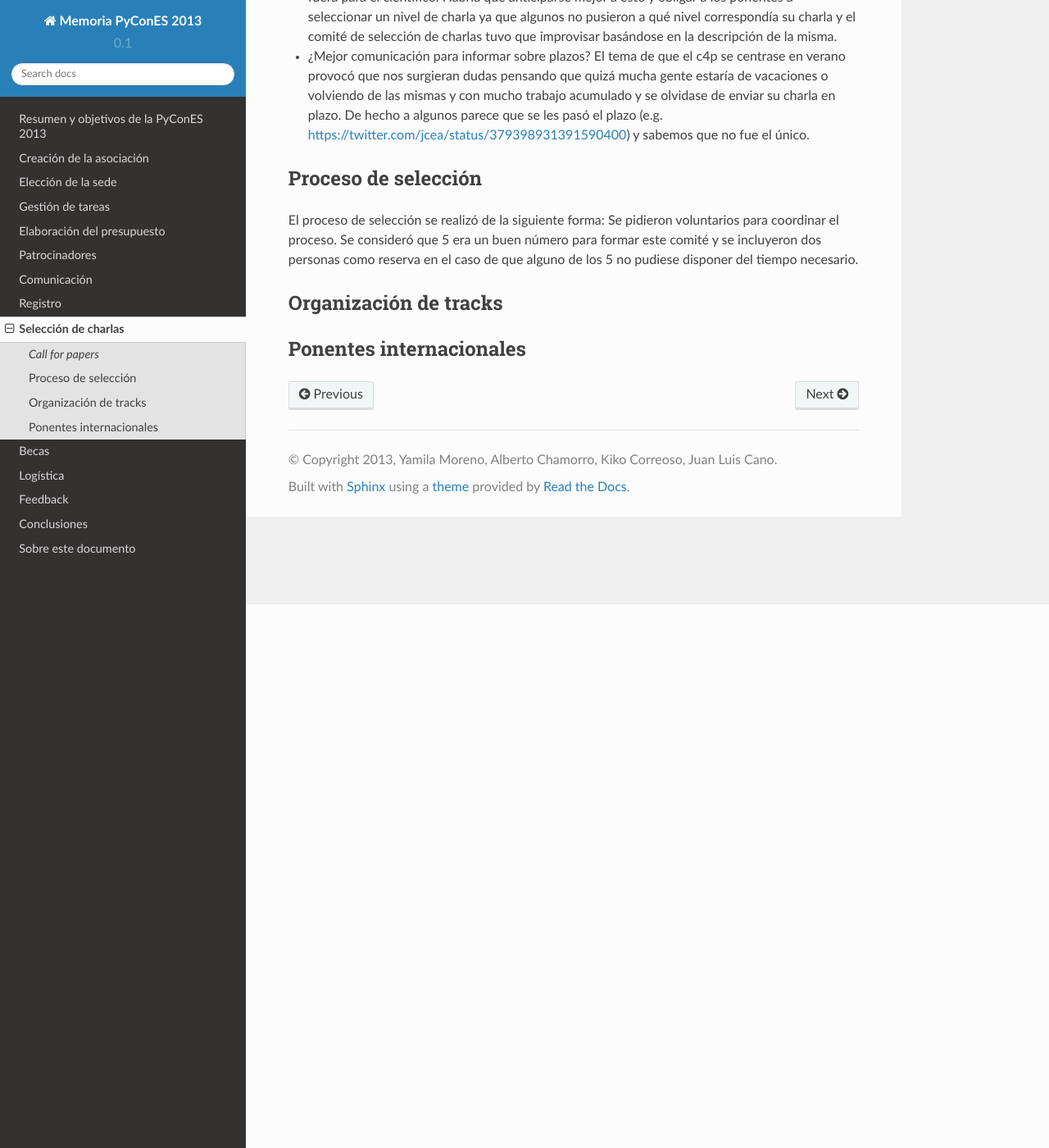
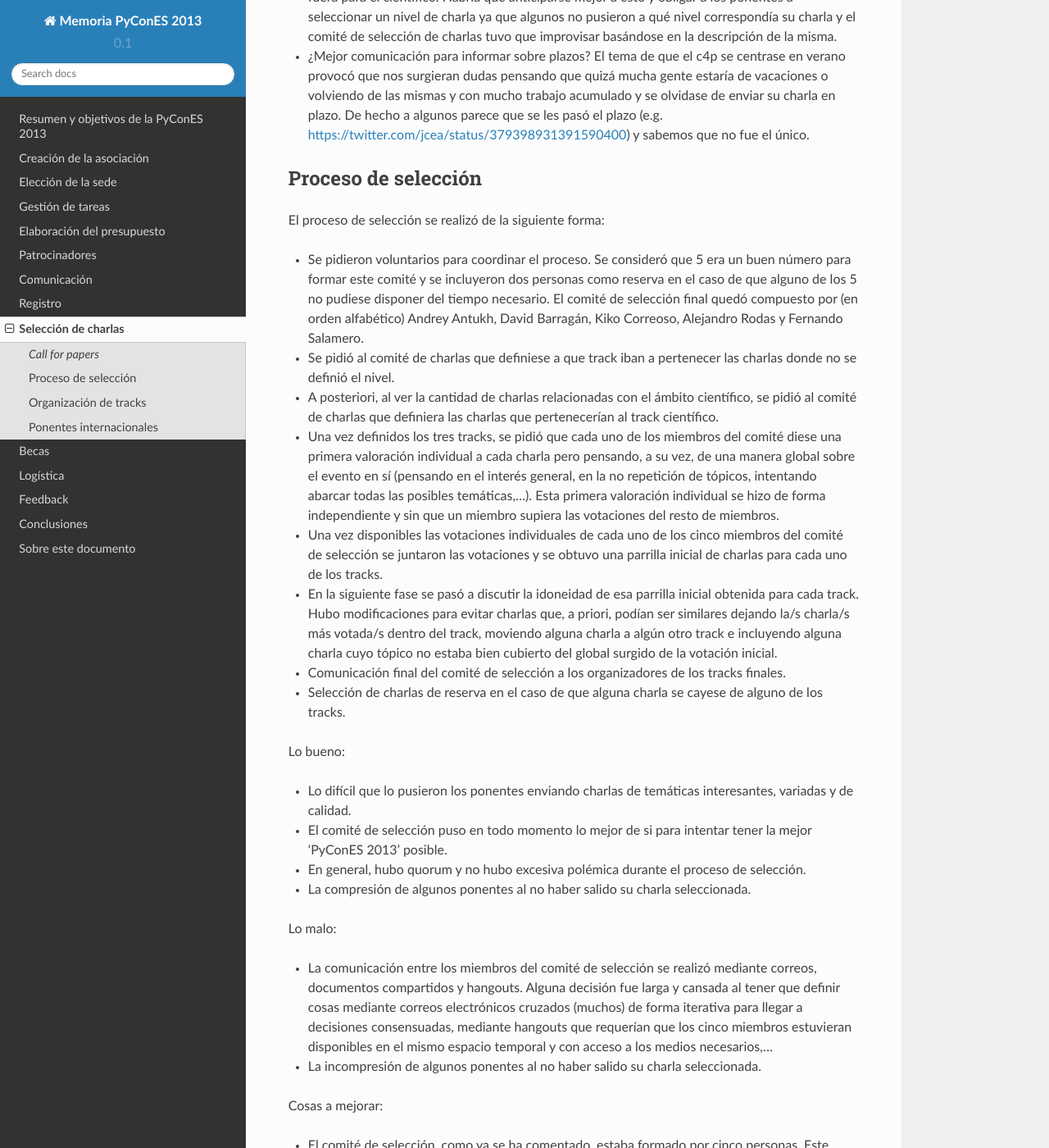
Before and after one commit to python-spain/postmortem-pycones2013, a Sphinx documentation site: the page built from source/charlas.rst, in a window 1280 px wide and 1400 px high, scrolled down 663 px. Shown: the whole window at 82% size. Built offline with Sphinx 7.4.7 and the Read the Docs theme 2.0.0, drawn with Linux system fonts in a browser that asks for light colours; some of the changed text lies outside the part shown.

Commit message:
Update charlas.rst

```diff
--- a/source/charlas.rst
+++ b/source/charlas.rst
@@ -36,12 +36,72 @@
 Proceso de selección
 --------------------
 
-El proceso de selección se realizó de la siguiente forma: Se pidieron voluntarios para coordinar el proceso. Se
-consideró que 5 era un buen número para formar este comité y se incluyeron dos personas como reserva en el caso de
-que alguno de los 5 no pudiese disponer del tiempo necesario.
+El proceso de selección se realizó de la siguiente forma:
+
+* Se pidieron voluntarios para coordinar el proceso. Se
+  consideró que 5 era un buen número para formar este comité y se incluyeron dos personas como reserva en el caso de
+  que alguno de los 5 no pudiese disponer del tiempo necesario. El comité de selección final quedó compuesto por
+  (en orden alfabético) Andrey Antukh, David Barragán, Kiko Correoso, Alejandro Rodas y Fernando Salamero.
+
+* Se pidió al comité de charlas que definiese a que track iban a pertenecer las charlas donde no se definió el nivel.
+
+* A posteriori, al ver la cantidad de charlas relacionadas con el ámbito científico, se pidió al comité de charlas
+  que definiera las charlas que pertenecerían al track científico.
+
+* Una vez definidos los tres tracks, se pidió que cada uno de los miembros del comité diese una primera valoración
+  individual a cada charla pero pensando, a su vez, de una manera global sobre el evento en sí (pensando en el interés general,
+  en la no repetición de tópicos, intentando abarcar todas las posibles temáticas,...). Esta primera valoración
+  individual se hizo de forma independiente y sin que un miembro supiera las votaciones del resto de miembros.
+
+* Una vez disponibles las votaciones individuales de cada uno de los cinco miembros del comité de selección se juntaron
+  las votaciones y se obtuvo una parrilla inicial de charlas para cada uno de los tracks.
+
+* En la siguiente fase se pasó a discutir la idoneidad de esa parrilla inicial obtenida para cada track. Hubo
+  modificaciones para evitar charlas que, a priori, podían ser similares dejando la/s charla/s más votada/s dentro del
+  track, moviendo alguna charla a algún otro track e incluyendo alguna charla cuyo tópico no estaba bien cubierto
+  del global surgido de la votación inicial.
+
+* Comunicación final del comité de selección a los organizadores de los tracks finales.
+
+* Selección de charlas de reserva en el caso de que alguna charla se cayese de alguno de los tracks.
+
+Lo bueno:
+
+* Lo difícil que lo pusieron los ponentes enviando charlas de temáticas interesantes, variadas y de calidad.
+
+* El comité de selección puso en todo momento lo mejor de si para intentar tener la mejor 'PyConES 2013' posible.
+
+* En general, hubo quorum y no hubo excesiva polémica durante el proceso de selección.
+
+* La compresión de algunos ponentes al no haber salido su charla seleccionada.
+
+Lo malo:
+
+* La comunicación entre los miembros del comité de selección se realizó mediante correos, documentos compartidos y
+  hangouts. Alguna decisión fue larga y cansada al tener que definir cosas mediante correos electrónicos cruzados
+  (muchos) de forma iterativa para llegar a decisiones consensuadas, mediante hangouts que requerían que los cinco
+  miembros estuvieran disponibles en el mismo espacio temporal y con acceso a los medios necesarios,...
+
+* La incompresión de algunos ponentes al no haber salido su charla seleccionada.
+
+Cosas a mejorar:
+
+* El comité de selección, como ya se ha comentado, estaba formado por cinco personas. Este número creemos que es
+  correcto para obtener una valoración de charlas con un mínimo de entropía pero, en algunos casos, es difícil de
+  manejar ya que algunas pasos del proceso están limitados por la respuesta de todos los miembros y si alguno
+  desaparece puntualmente el proceso no puede continuar provocando un alargamiento innecesario del mismo.
+
+* Después del c4p se dispuso de unos 10 días 'útiles' para hacer toda la selección. Habría que hacer una reflexión
+  sobre si es necesario más tiempo para poder interactuar con las propuestas de los ponentes y poder resolver dudas que no quedan
+  resueltas con el resumen que aporta cada propuesta o si es mejor ser práctico y tener un plazo corto e improrrogable
+  para que el comité actúe con celeridad.
 
 Organización de tracks
 ----------------------
 
+(A rellenar por el comité organizador).
+
 Ponentes internacionales
 ------------------------
+
+(A rellenar por el comité organizador).
```
